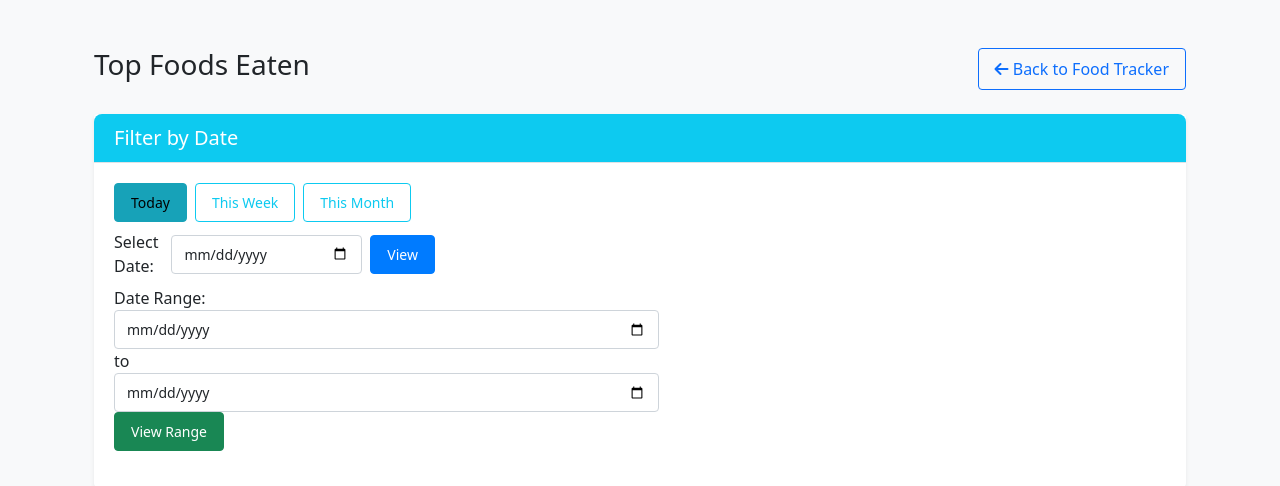
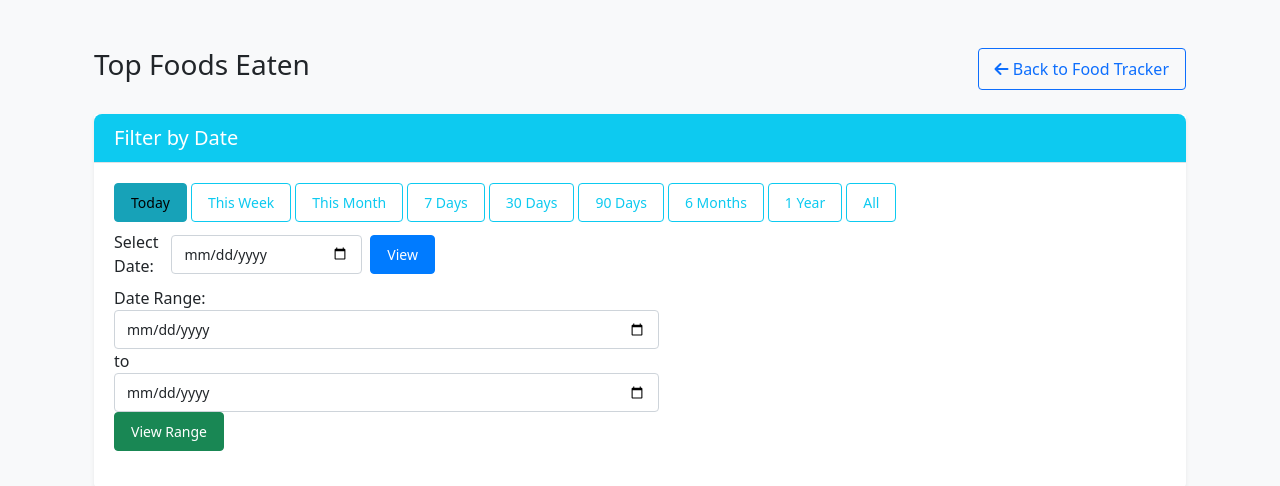
Before and after one commit to ZygimantasB/Calories_Counter_Project, a Django app: page /top_foods/ in a window 1280 px wide. Shown: the part 83-569 px from the top of the page. Run offline with Django 5.2, Linux system fonts and the light colour scheme; data that the repository does not hold is empty; some libraries are stand-ins or nearby versions.

Commit message:
Add dynamic date range filtering with support for preset day ranges (7, 30, 90, 180, 365, all). Update top foods view logic, buttons, pagination, and display to handle new filters.

```diff
--- a/count_calories_app/templates/count_calories_app/top_foods.html
+++ b/count_calories_app/templates/count_calories_app/top_foods.html
@@ -26,10 +26,16 @@
           </div>
           <div class="card-body">
             <div class="mb-3">
-              <div class="d-flex justify-content-center justify-content-md-start mb-2">
-                <a href="?range=today" class="btn btn-sm {% if selected_range == 'today' and not selected_date %}btn-info{% else %}btn-outline-info{% endif %} me-2">Today</a>
-                <a href="?range=week" class="btn btn-sm {% if selected_range == 'week' %}btn-info{% else %}btn-outline-info{% endif %} me-2">This Week</a>
-                <a href="?range=month" class="btn btn-sm {% if selected_range == 'month' %}btn-info{% else %}btn-outline-info{% endif %} me-2">This Month</a>
+              <div class="d-flex justify-content-center justify-content-md-start flex-wrap gap-1 mb-2">
+                <a href="?range=today" class="btn btn-sm {% if selected_range == 'today' and not selected_date and not current_days %}btn-info{% else %}btn-outline-info{% endif %}">Today</a>
+                <a href="?range=week" class="btn btn-sm {% if selected_range == 'week' %}btn-info{% else %}btn-outline-info{% endif %}">This Week</a>
+                <a href="?range=month" class="btn btn-sm {% if selected_range == 'month' %}btn-info{% else %}btn-outline-info{% endif %}">This Month</a>
+                <a href="?days=7" class="btn btn-sm {% if current_days == '7' %}btn-info{% else %}btn-outline-info{% endif %}">7 Days</a>
+                <a href="?days=30" class="btn btn-sm {% if current_days == '30' %}btn-info{% else %}btn-outline-info{% endif %}">30 Days</a>
+                <a href="?days=90" class="btn btn-sm {% if current_days == '90' %}btn-info{% else %}btn-outline-info{% endif %}">90 Days</a>
+                <a href="?days=180" class="btn btn-sm {% if current_days == '180' %}btn-info{% else %}btn-outline-info{% endif %}">6 Months</a>
+                <a href="?days=365" class="btn btn-sm {% if current_days == '365' %}btn-info{% else %}btn-outline-info{% endif %}">1 Year</a>
+                <a href="?days=all" class="btn btn-sm {% if current_days == 'all' %}btn-info{% else %}btn-outline-info{% endif %}">All</a>
               </div>
               <div class="d-flex justify-content-center justify-content-md-start mb-2">
                 <form method="get" class="d-flex align-items-center">
--- a/count_calories_app/templates/count_calories_app/top_foods_table.html
+++ b/count_calories_app/templates/count_calories_app/top_foods_table.html
@@ -6,24 +6,28 @@
         Top Foods Eaten ({{ selected_date|date:"F d, Y" }})
       {% elif start_date_str and end_date_str %}
         Top Foods Eaten ({{ start_date_str }} to {{ end_date_str }})
+      {% elif current_days == 'all' %}
+        Top Foods Eaten (All Time)
+      {% elif current_days %}
+        Top Foods Eaten (Last {{ current_days }} Days)
       {% else %}
         Top Foods Eaten ({{ selected_range|title }})
       {% endif %}
     </h2>
     <div class="btn-group btn-group-sm">
-      <a href="?{% if selected_date %}date={{ selected_date|date:'Y-m-d' }}&{% elif start_date_str and end_date_str %}start_date={{ start_date_str }}&end_date={{ end_date_str }}&{% else %}range={{ selected_range }}&{% endif %}sort=count&order={% if current_sort == 'count' and current_order == 'desc' %}asc{% else %}desc{% endif %}"
+      <a href="?{% if selected_date %}date={{ selected_date|date:'Y-m-d' }}&{% elif start_date_str and end_date_str %}start_date={{ start_date_str }}&end_date={{ end_date_str }}&{% elif current_days %}days={{ current_days }}&{% else %}range={{ selected_range }}&{% endif %}sort=count&order={% if current_sort == 'count' and current_order == 'desc' %}asc{% else %}desc{% endif %}"
          class="btn btn-outline-light btn-sm {% if current_sort == 'count' %}active{% endif %}">
         Count {% if current_sort == 'count' %}{% if current_order == 'desc' %}↓{% else %}↑{% endif %}{% endif %}
       </a>
-      <a href="?{% if selected_date %}date={{ selected_date|date:'Y-m-d' }}&{% elif start_date_str and end_date_str %}start_date={{ start_date_str }}&end_date={{ end_date_str }}&{% else %}range={{ selected_range }}&{% endif %}sort=name&order={% if current_sort == 'name' and current_order == 'desc' %}asc{% else %}desc{% endif %}"
+      <a href="?{% if selected_date %}date={{ selected_date|date:'Y-m-d' }}&{% elif start_date_str and end_date_str %}start_date={{ start_date_str }}&end_date={{ end_date_str }}&{% elif current_days %}days={{ current_days }}&{% else %}range={{ selected_range }}&{% endif %}sort=name&order={% if current_sort == 'name' and current_order == 'desc' %}asc{% else %}desc{% endif %}"
          class="btn btn-outline-light btn-sm {% if current_sort == 'name' %}active{% endif %}">
         Name {% if current_sort == 'name' %}{% if current_order == 'desc' %}↓{% else %}↑{% endif %}{% endif %}
       </a>
-      <a href="?{% if selected_date %}date={{ selected_date|date:'Y-m-d' }}&{% elif start_date_str and end_date_str %}start_date={{ start_date_str }}&end_date={{ end_date_str }}&{% else %}range={{ selected_range }}&{% endif %}sort=calories&order={% if current_sort == 'calories' and current_order == 'desc' %}asc{% else %}desc{% endif %}"
+      <a href="?{% if selected_date %}date={{ selected_date|date:'Y-m-d' }}&{% elif start_date_str and end_date_str %}start_date={{ start_date_str }}&end_date={{ end_date_str }}&{% elif current_days %}days={{ current_days }}&{% else %}range={{ selected_range }}&{% endif %}sort=calories&order={% if current_sort == 'calories' and current_order == 'desc' %}asc{% else %}desc{% endif %}"
          class="btn btn-outline-light btn-sm {% if current_sort == 'calories' %}active{% endif %}">
         Calories {% if current_sort == 'calories' %}{% if current_order == 'desc' %}↓{% else %}↑{% endif %}{% endif %}
       </a>
-      <a href="?{% if selected_date %}date={{ selected_date|date:'Y-m-d' }}&{% elif start_date_str and end_date_str %}start_date={{ start_date_str }}&end_date={{ end_date_str }}&{% else %}range={{ selected_range }}&{% endif %}sort={{ current_sort }}&order={{ current_order }}&export=csv" class="btn btn-warning btn-sm">
+      <a href="?{% if selected_date %}date={{ selected_date|date:'Y-m-d' }}&{% elif start_date_str and end_date_str %}start_date={{ start_date_str }}&end_date={{ end_date_str }}&{% elif current_days %}days={{ current_days }}&{% else %}range={{ selected_range }}&{% endif %}sort={{ current_sort }}&order={{ current_order }}&export=csv" class="btn btn-warning btn-sm">
         Download CSV
       </a>
     </div>
@@ -73,7 +77,7 @@
           <ul class="pagination pagination-sm justify-content-center mb-0">
             {% if top_foods_page.has_previous %}
               <li class="page-item">
-                <a class="page-link" href="?{% if selected_date %}date={{ selected_date|date:'Y-m-d' }}&{% elif start_date_str and end_date_str %}start_date={{ start_date_str }}&end_date={{ end_date_str }}&{% else %}range={{ selected_range }}&{% endif %}sort={{ current_sort }}&order={{ current_order }}&page={{ top_foods_page.previous_page_number }}">Previous</a>
+                <a class="page-link" href="?{% if selected_date %}date={{ selected_date|date:'Y-m-d' }}&{% elif start_date_str and end_date_str %}start_date={{ start_date_str }}&end_date={{ end_date_str }}&{% elif current_days %}days={{ current_days }}&{% else %}range={{ selected_range }}&{% endif %}sort={{ current_sort }}&order={{ current_order }}&page={{ top_foods_page.previous_page_number }}">Previous</a>
               </li>
             {% endif %}
 
@@ -84,14 +88,14 @@
                 </li>
               {% elif num > top_foods_page.number|add:'-3' and num < top_foods_page.number|add:'3' %}
                 <li class="page-item">
-                  <a class="page-link" href="?{% if selected_date %}date={{ selected_date|date:'Y-m-d' }}&{% elif start_date_str and end_date_str %}start_date={{ start_date_str }}&end_date={{ end_date_str }}&{% else %}range={{ selected_range }}&{% endif %}sort={{ current_sort }}&order={{ current_order }}&page={{ num }}">{{ num }}</a>
+                  <a class="page-link" href="?{% if selected_date %}date={{ selected_date|date:'Y-m-d' }}&{% elif start_date_str and end_date_str %}start_date={{ start_date_str }}&end_date={{ end_date_str }}&{% elif current_days %}days={{ current_days }}&{% else %}range={{ selected_range }}&{% endif %}sort={{ current_sort }}&order={{ current_order }}&page={{ num }}">{{ num }}</a>
                 </li>
               {% endif %}
             {% endfor %}
 
             {% if top_foods_page.has_next %}
               <li class="page-item">
-                <a class="page-link" href="?{% if selected_date %}date={{ selected_date|date:'Y-m-d' }}&{% elif start_date_str and end_date_str %}start_date={{ start_date_str }}&end_date={{ end_date_str }}&{% else %}range={{ selected_range }}&{% endif %}sort={{ current_sort }}&order={{ current_order }}&page={{ top_foods_page.next_page_number }}">Next</a>
+                <a class="page-link" href="?{% if selected_date %}date={{ selected_date|date:'Y-m-d' }}&{% elif start_date_str and end_date_str %}start_date={{ start_date_str }}&end_date={{ end_date_str }}&{% elif current_days %}days={{ current_days }}&{% else %}range={{ selected_range }}&{% endif %}sort={{ current_sort }}&order={{ current_order }}&page={{ top_foods_page.next_page_number }}">Next</a>
               </li>
             {% endif %}
           </ul>
--- a/count_calories_app/views.py
+++ b/count_calories_app/views.py
@@ -572,6 +572,7 @@ def top_foods(request):
     selected_date_str = request.GET.get('date')
     start_date_str = request.GET.get('start_date')
     end_date_str = request.GET.get('end_date')
+    days_param = request.GET.get('days')
     page_number = request.GET.get('page', 1)
     sort_by = request.GET.get('sort', 'count')  # Default sort by count
     sort_order = request.GET.get('order', 'desc')  # Default descending order
@@ -582,8 +583,26 @@ def top_foods(request):
     end_date = None
     selected_date = None
     date_range_selected = False
-
-    if start_date_str and end_date_str:
+    current_days = days_param if days_param else None
+
+    # Handle days parameter (7, 30, 90, 180, 365, or 'all')
+    if days_param:
+        if days_param == 'all':
+            start_date = None
+            end_date = now.replace(hour=23, minute=59, second=59, microsecond=999999)
+        else:
+            try:
+                days = int(days_param)
+                start_date = now - timedelta(days=days)
+                start_date = start_date.replace(hour=0, minute=0, second=0, microsecond=0)
+                end_date = now.replace(hour=23, minute=59, second=59, microsecond=999999)
+            except ValueError:
+                current_days = None
+        if days_param == 'all' or current_days:
+            time_range = 'days_range'
+            date_range_selected = True
+
+    elif start_date_str and end_date_str:
         try:
             from datetime import datetime
             start_date = datetime.strptime(start_date_str, '%Y-%m-%d').date()
@@ -642,6 +661,9 @@ def top_foods(request):
             top_foods_queryset = FoodItem.objects.annotate(
                 consumed_date=TruncDate('consumed_at')
             ).filter(consumed_date=date_to_filter)
+        elif start_date is None:
+            # "All" option - no start date filter
+            top_foods_queryset = FoodItem.objects.filter(consumed_at__lte=end_date)
         else:
             top_foods_queryset = FoodItem.objects.filter(consumed_at__gte=start_date, consumed_at__lte=end_date)
     else:
@@ -724,6 +746,7 @@ def top_foods(request):
         'end_date_str': end_date_str,
         'current_sort': sort_by,
         'current_order': sort_order,
+        'current_days': current_days,
     }
 
     return render(request, 'count_calories_app/top_foods.html', context)
```
